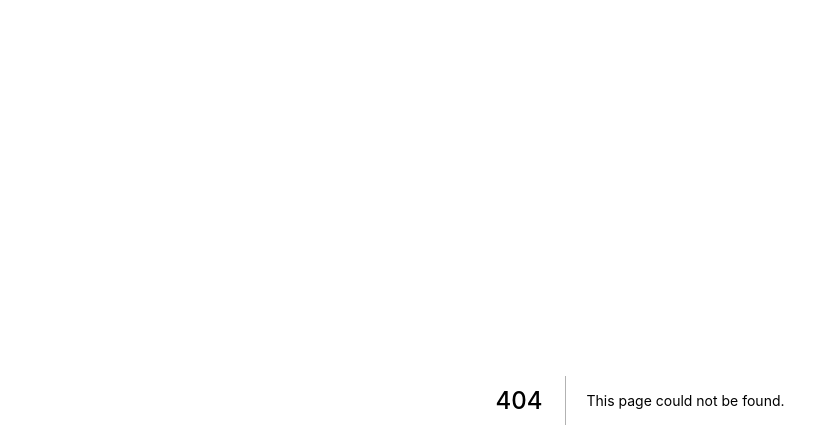
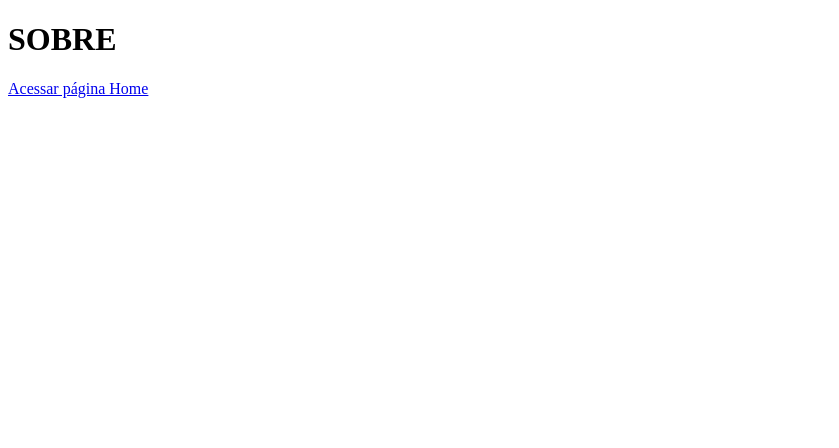
Before and after one commit to whalyf/idea, a Next.js app: page /sobre in a window 1280 px wide. Before the commit this address had no page. Shown: the top 448 px of the page, without its empty margins (0-839 px from the left). Built offline with nearby package versions, Linux system fonts and the light colour scheme.

Commit message:
teste de Link

```diff
--- /dev/null
+++ b/pages/sobre.js
@@ -0,0 +1,14 @@
+import  Link from 'next/link'
+
+
+
+export default function Sobre (){
+    return(
+      <div>
+        <h1>SOBRE</h1>
+        <Link href="/">
+        <a>Acessar página Home</a>
+        </Link>
+      </div>
+    )
+}
```
Also changed, not shown: pages/index.js (+8 -1 lines).
